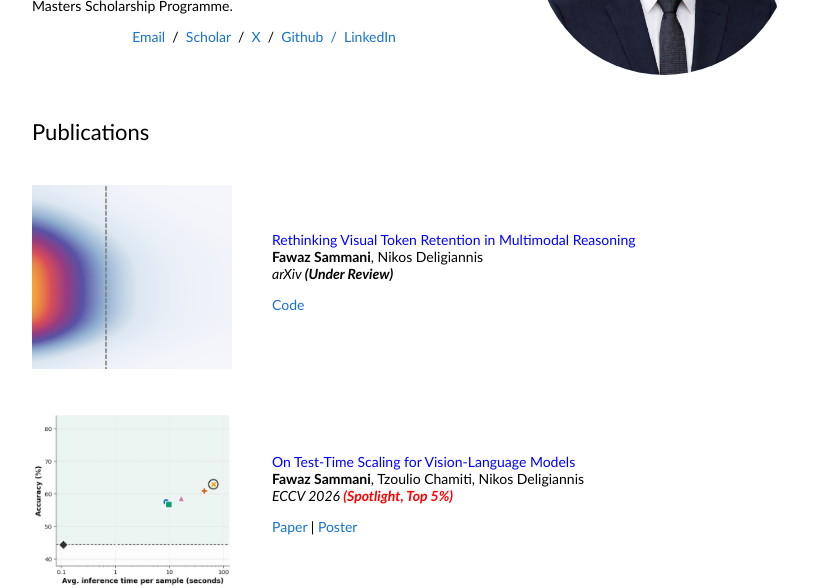
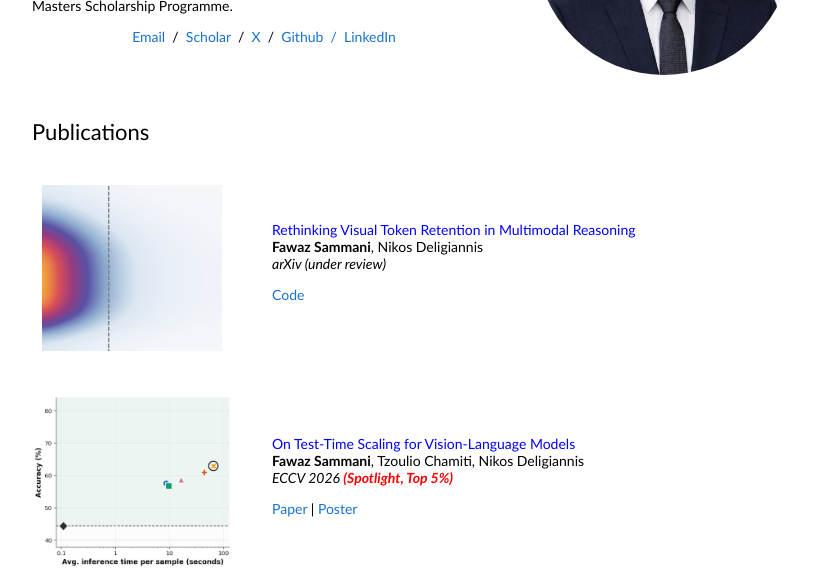
Before and after one commit to fawazsammani/fsammani.github.io, a plain HTML site: page index.html in a window 1280 px wide. Shown: the part 209-797 px from the top of the page, without its empty margins (228-1050 px from the left). Drawn offline with Linux system fonts and the light colour scheme.

Commit message:
Update index.html

```diff
--- a/index.html
+++ b/index.html
@@ -57,7 +57,7 @@
 		<tr>
 		  <td style="padding:20px;width:30%;vertical-align:middle">
 		    <div style="text-align: center">
-		      <img src="images/rethinking-visual-retention.png" alt="rethinking-visual-retention" width="200" class="center">
+		      <img src="images/rethinking-visual-retention.png" alt="rethinking-visual-retention" width="180" class="center">
 		    </div>
 		  </td>
 		  <td style="padding:20px;width:70%;vertical-align:middle">
@@ -66,7 +66,7 @@
 		    <br>
 		    <b>Fawaz Sammani</b>, Nikos Deligiannis
 		    <br>
-		    <em>arXiv <b>(Under Review)</b></em>
+		    <em>arXiv (under review)</em>
 		    <br>
 		    <p>
 		      <a href="https://github.com/fawazsammani/fsammani.github.io">Code</a>
```
